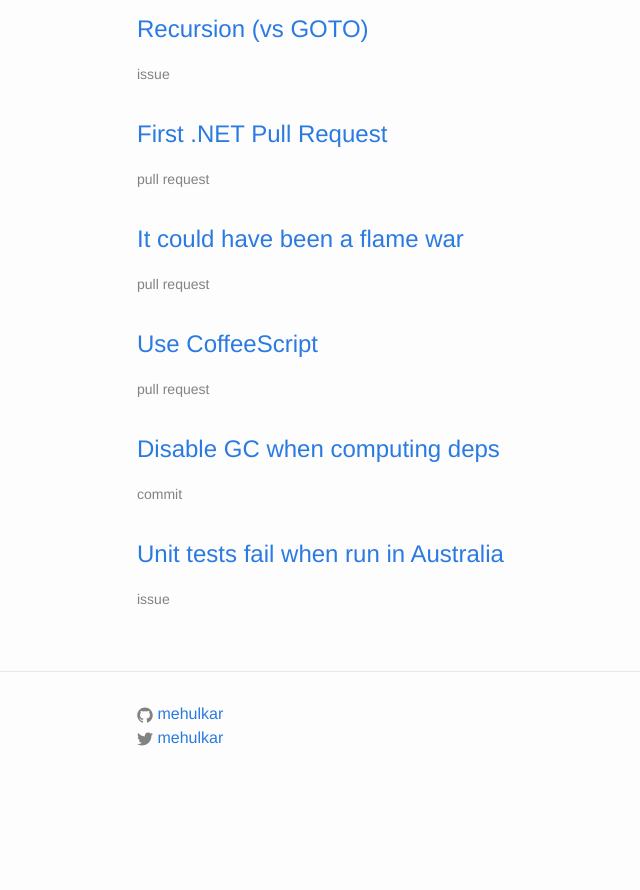
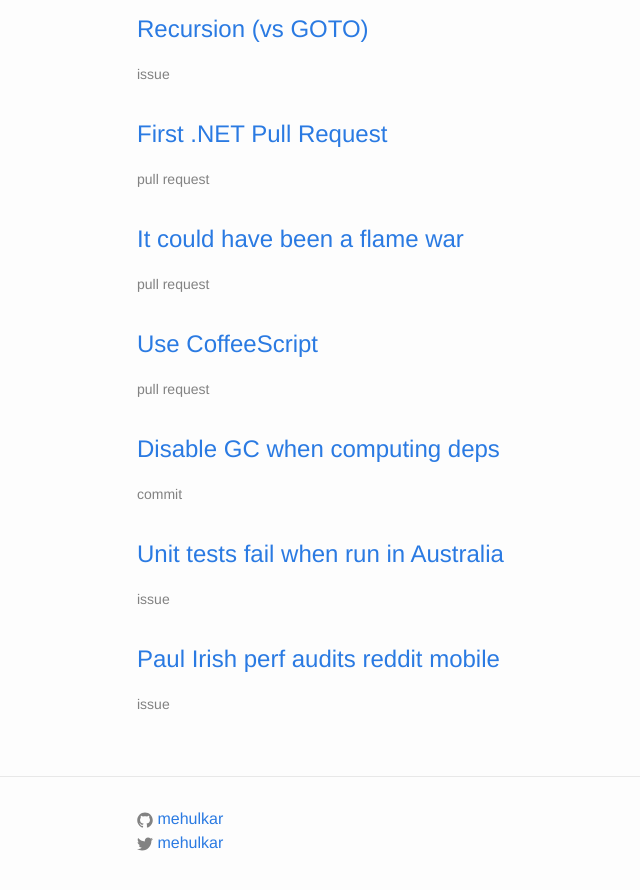
Before and after one commit to mehulkar/github-hall-of-fame, a Jekyll site: the page built from index.html, in a window 1280 px wide and 900 px high, scrolled down 1800 px. Shown: the top 890 px of the window, without its empty margins (133-773 px from the left). Built offline with Jekyll 4.4.1, drawn with Linux system fonts in a browser that asks for light colours; before the commit the page ends 2595 px from its top, so only the background shows below that.

Commit message:
Paul Irish perf audits reddit mobile

```diff
--- a/_data/entries.yml
+++ b/_data/entries.yml
@@ -85,3 +85,7 @@
 - title: "Unit tests fail when run in Australia"
   link: "https://github.com/angular/angular.js/issues/5017"
   type: "issue"
+
+- title: "Paul Irish perf audits reddit mobile"
+  link: "https://github.com/reddit/reddit-mobile/issues/247"
+  type: "issue"
```
